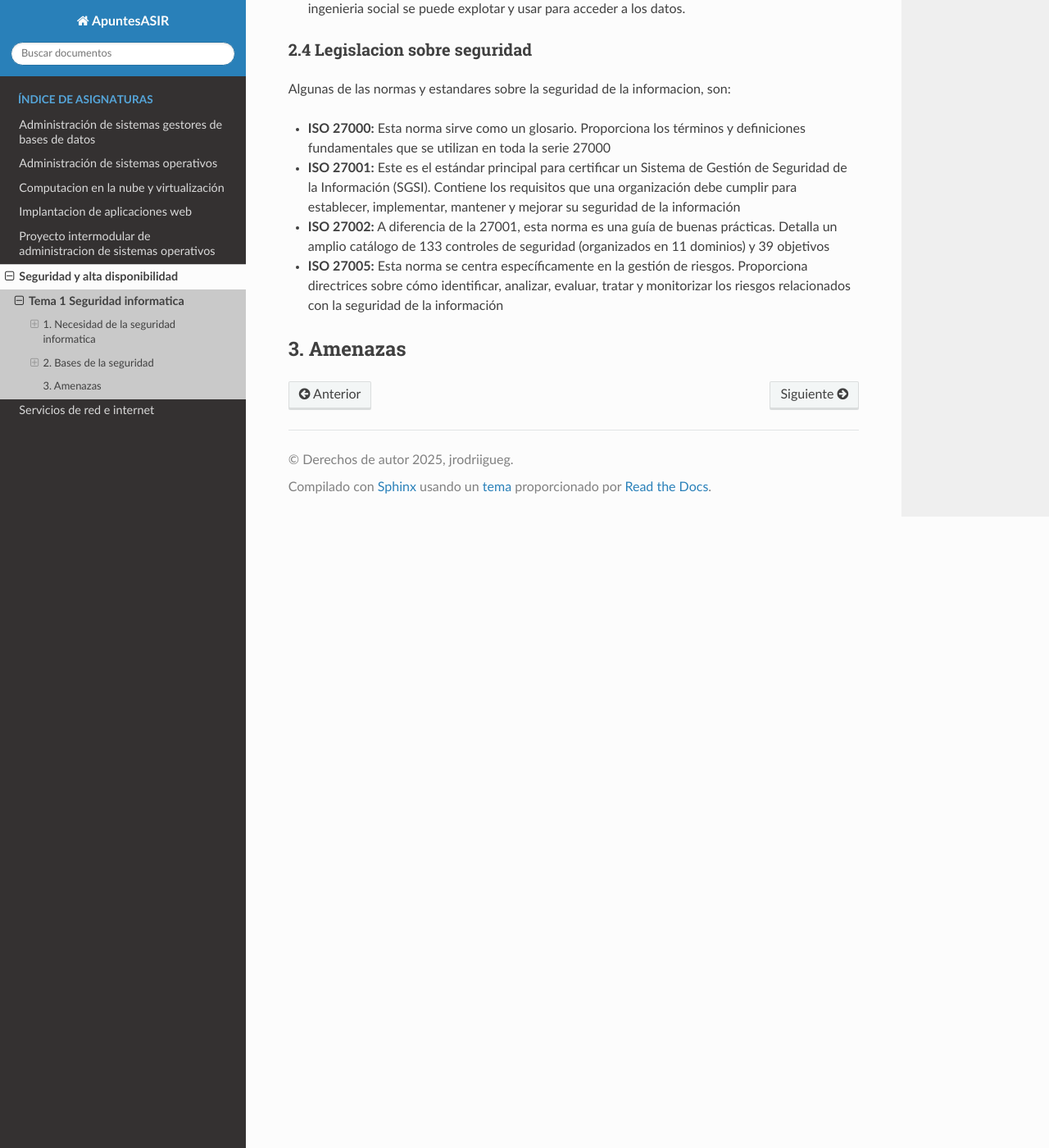
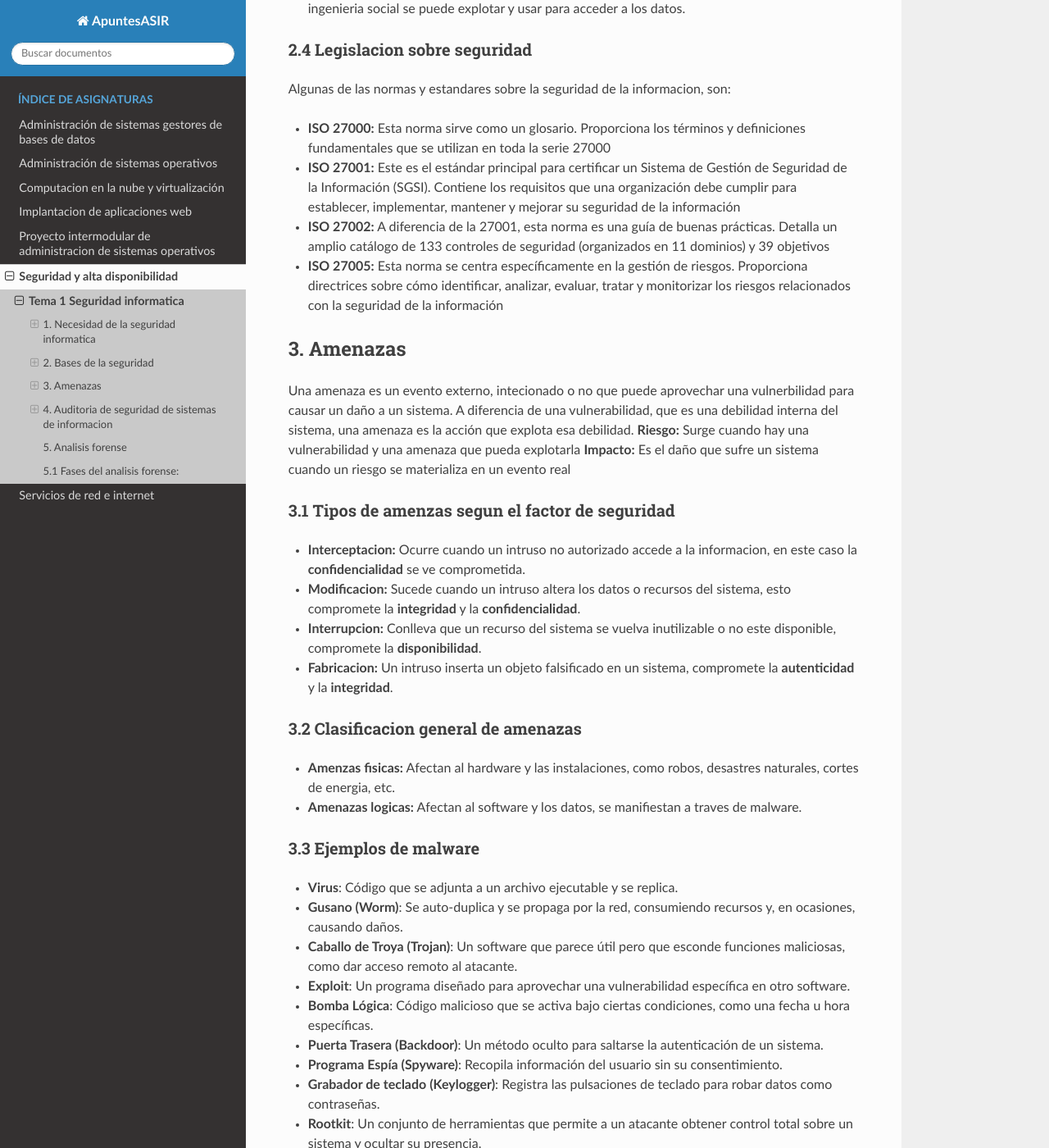
Before and after one commit to jrodriiguezg/ApuntesASIR, a Sphinx documentation site: the page built from docs/seguridad-y-alta-disponibilidad/seguridad-informatica.md, in a window 1280 px wide and 1400 px high, scrolled down 3577 px. Shown: the whole window at 82% size. Built offline with Sphinx 7.4.7 and the Read the Docs theme 3.1.0, drawn with Linux system fonts in a browser that asks for light colours; pages that are not in the unit, such as notebooks, are missing from menus; some of the changed text lies outside the part shown.

Commit message:
modified:   docs/seguridad-y-alta-disponibilidad/seguridad-informatica.md

```diff
--- a/docs/seguridad-y-alta-disponibilidad/seguridad-informatica.md
+++ b/docs/seguridad-y-alta-disponibilidad/seguridad-informatica.md
@@ -90,3 +90,58 @@ Algunas de las normas y estandares sobre la seguridad de la informacion, son:
 - **ISO 27005:** Esta norma se centra específicamente en la gestión de riesgos. Proporciona directrices sobre cómo identificar, analizar, evaluar, tratar y monitorizar los riesgos relacionados con la seguridad de la información
 
 ## 3. Amenazas
+Una amenaza es un evento externo, intecionado o no que puede aprovechar una vulnerbilidad para causar un daño a un sistema. A diferencia de una vulnerabilidad, que es una debilidad interna del sistema, una amenaza es la acción que explota esa debilidad.
+**Riesgo:** Surge cuando hay una vulnerabilidad y una amenaza que pueda explotarla
+**Impacto:** Es el daño que sufre un sistema cuando un riesgo se materializa en un evento real
+
+### 3.1 Tipos de amenzas segun el factor de seguridad
+- **Interceptacion:** Ocurre cuando un intruso no autorizado accede a la informacion, en este caso la **confidencialidad** se ve comprometida.
+- **Modificacion:** Sucede cuando un intruso altera los datos o recursos del sistema, esto compromete la **integridad** y la **confidencialidad**.
+- **Interrupcion:** Conlleva que un recurso del sistema se vuelva inutilizable o no este disponible, compromete la **disponibilidad**.
+- **Fabricacion:** Un intruso inserta un objeto falsificado en un sistema, compromete la **autenticidad** y la **integridad**.
+
+### 3.2 Clasificacion general de amenazas
+- **Amenzas fisicas:** Afectan al hardware y las instalaciones, como robos, desastres naturales, cortes de energia, etc.
+- **Amenazas logicas:** Afectan al software y los datos, se manifiestan a traves de malware.
+
+### 3.3 Ejemplos de malware
+
+- **Virus**: Código que se adjunta a un archivo ejecutable y se replica.
+- **Gusano (Worm)**: Se auto-duplica y se propaga por la red, consumiendo recursos y, en ocasiones, causando daños.
+- **Caballo de Troya (Trojan)**: Un software que parece útil pero que esconde funciones maliciosas, como dar acceso remoto al atacante.
+- **Exploit**: Un programa diseñado para aprovechar una vulnerabilidad específica en otro software.
+- **Bomba Lógica**: Código malicioso que se activa bajo ciertas condiciones, como una fecha u hora específicas.
+- **Puerta Trasera (Backdoor)**: Un método oculto para saltarse la autenticación de un sistema.
+- **Programa Espía (Spyware)**: Recopila información del usuario sin su consentimiento.
+- **Grabador de teclado (Keylogger)**: Registra las pulsaciones de teclado para robar datos como contraseñas.
+- **Rootkit**: Un conjunto de herramientas que permite a un atacante obtener control total sobre un sistema y ocultar su presencia.
+
+
+## 4. Auditoria de seguridad de sistemas de informacion
+Una auditoria es un examen y analisis de un sistema informatico para identificar vulnerabilidades, el objetivo es encontrar y corregir debilidades antes de un ataque real.
+
+**Objetivos clase de una auditoria:**
+- **Evaluar la seguridad:** Determinar el estado de la proteccion, los controles y medidas de seguridad de los activos
+- **Verificar el cumplimiento:** Asegurar que los sistemas cumplen las normativas
+- **Generar un informe:** Proporcionar informes detallados con los hallazgos y recomendaciones
+
+### 4.1 Fases y tipos de auditoria
+Las auditorias siguen un proceso que incluye la enumeración de sistemas, la detección de vulnerabilidades, y la recomendación de medidas correctivas y preventivas.
+Existen diferentes tipos según el alcance:
+
+- **Auditoria interna:** Revisa la seguridad dentro de la red local
+- **Auditoria perimetral:** Analiza la seguridad de la conexion local de la red interna en redes publicas
+- **Test de intrusion:** Simula un ataque para ver como resiste el sistema
+- **Auditoria de codigo de aplicaciones:** Analizael codigo fuente de una aplicacion para encontrar fallos de seguridad
+
+## 5. Analisis forense
+A diferencia de la auditoria que se enfoca en la prevencion y mejora continua, el analisis forense se lleva acabo despues de un incidente de seguridad y busca evidencia digital de como ha sucedido el daño
+
+## 5.1 Fases del analisis forense:
+
+1. **Asegurameiento:** Proteger la "escena del crimen" para evitar alteraciones
+2. **Identificacion:** Localizas todas las posibles fuentes de evidencia, disco duros, memorias usb, etc.
+3. **Recogida:** Se recopilan los dispositivos de manera segura documentando cada paso
+4. **Obtencion y preservacion:** Se clona la evidencia digital para trabajar sobre ella, se usa **HASH** para verificar que el clon es identico al original
+5. **Analisis:** Estudiar la evidencia, usando herramientas especializadas
+6. **Presentacion del informe:** Se crea un informe detallado de lo ocurrido, escrito de forma clara para personas sin conocimientos tecnicos
```
